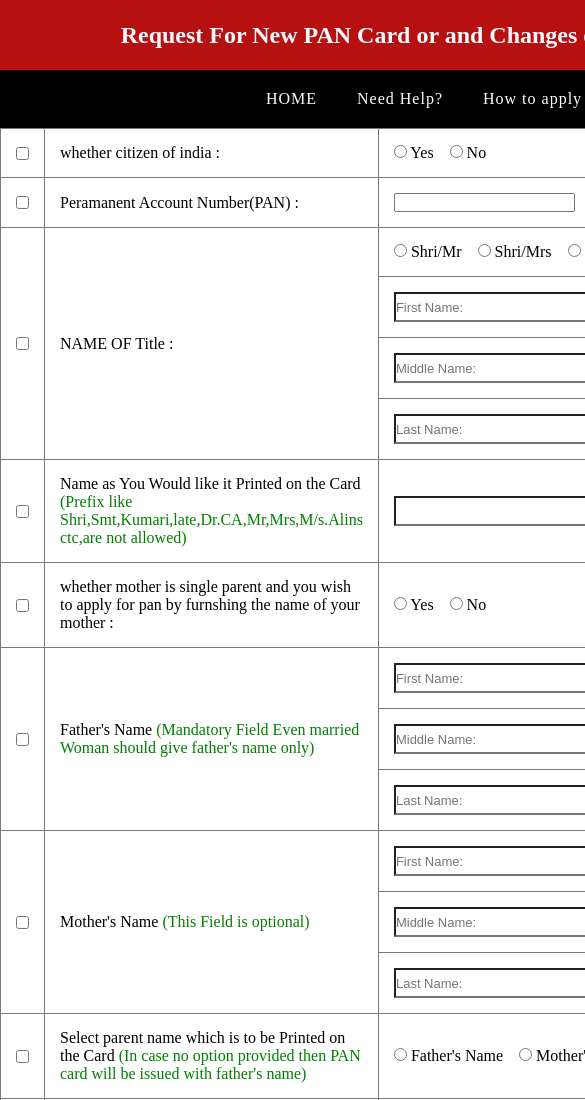
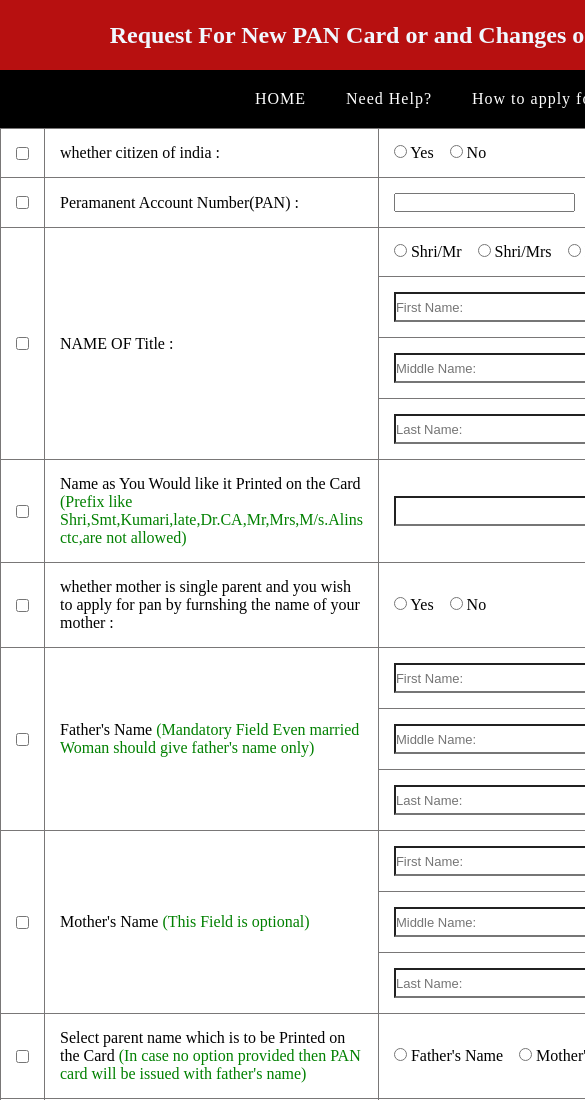
Before and after one commit to Prasanthsekar3794/PAN-Card, a plain HTML site: page index.html in a window 390 px wide. Shown: the top 1100 px of the page, 585 px wide, since content can reach past the window. Drawn offline with Linux system fonts and the light colour scheme.

Commit message:
Update style.css

```diff
--- a/style.css
+++ b/style.css
@@ -101,14 +101,14 @@ button{
 @media screen and (max-width: 768px) {
 
     header h2{
-        width:968px;
+        width: 946px;
     }
     .Navbar{
-        width: 968px;
+        width: 946px;
 
     }
     .home{
-        width:968px;
+        width:946px;
     }
 
 }
```
